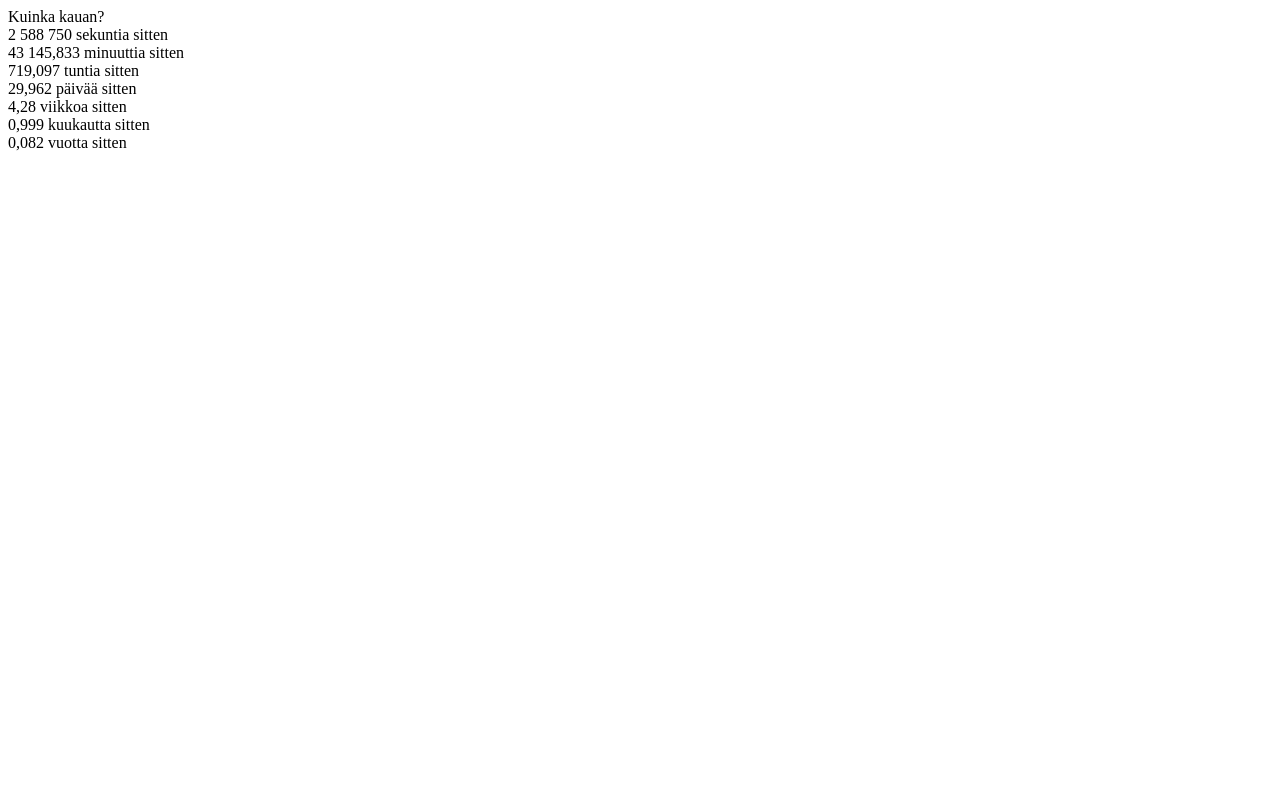
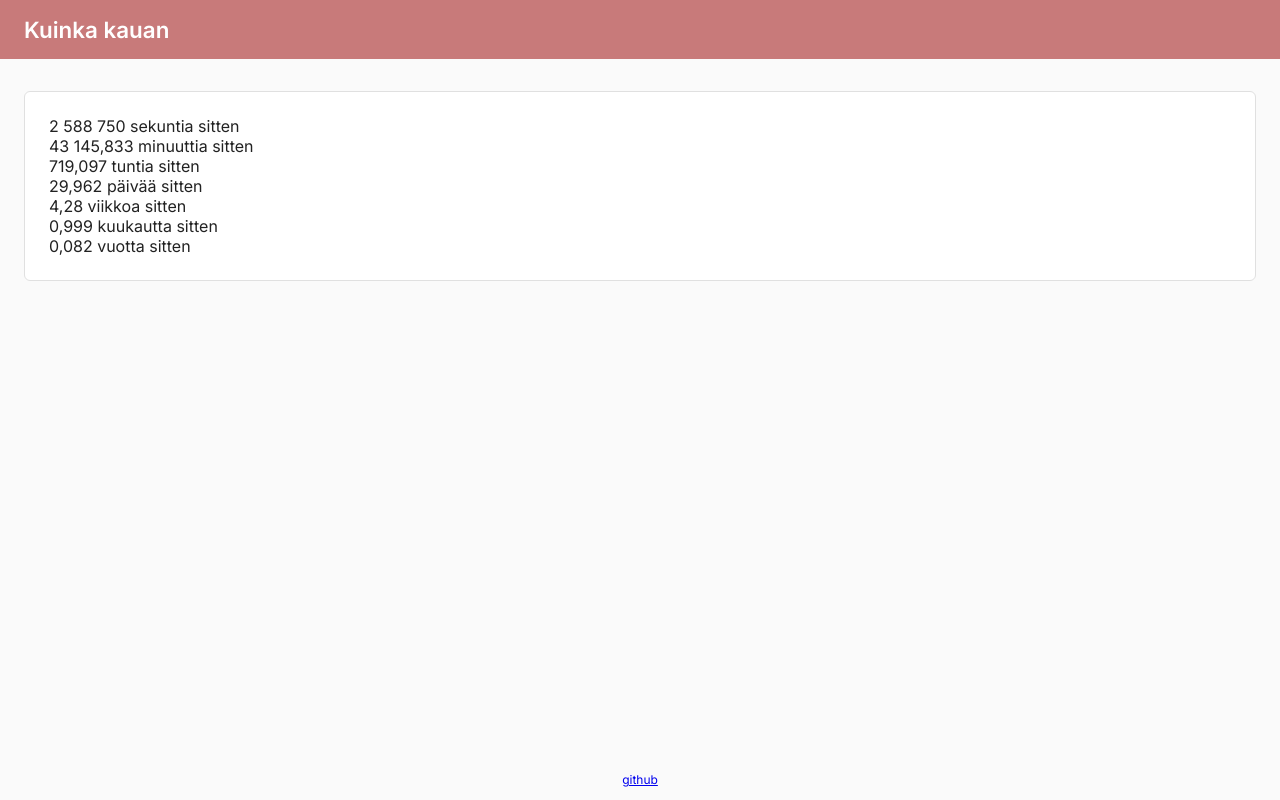
Before and after one commit to jvuor/kuinka, a website built with Vite: page index.html in a window 1280 px wide. Built offline with nearby package versions, Linux system fonts and the light colour scheme.

Commit message:
update page style

```diff
--- a/index.html
+++ b/index.html
@@ -1,18 +1,24 @@
 <!doctype html>
 <html lang="en">
+
 <head>
   <meta charset="UTF-8" />
   <meta name="viewport" content="width=device-width, initial-scale=1.0" />
   <title>Kuinka</title>
+
+  <link href="https://fonts.googleapis.com/css2?family=Inter:wght@300;400;600&display=swap" rel="stylesheet">
 </head>
+
 <body>
-    <div id="app">
-      <header>
-        Kuinka kauan?
-      </header>
-      <article id="time-data">
-      </article>
+  <header>Kuinka kauan</header>
+
+  <main>
+    <div id="time-data"></div>
+  </main>
+
+  <footer><a href="https://github.com/jvuor/kuinka">github</a></footer>
   </div>
   <script type="module" src="/src/main.ts"></script>
 </body>
+
 </html>
--- a/src/style.css
+++ b/src/style.css
@@ -1,3 +1,42 @@
+body {
+  margin: 0;
+  font-family: 'Inter', sans-serif;
+  background: #fafafa;
+  color: #222;
+  display: flex;
+  flex-direction: column;
+  min-height: 100vh;
+}
+
+
+header {
+  background: #c87a7a;
+  color: white;
+  padding: 1rem 1.5rem;
+  font-size: 1.4rem;
+  font-weight: bold;
+}
+
+
+main {
+  flex: 1;
+  padding: 2rem 1.5rem;
+}
+
+
 #time-data {
   white-space: pre-wrap;
+  background: #ffffff;
+  border: 1px solid #e0e0e0;
+  padding: 1.5rem;
+  border-radius: 6px;
+  min-height: 120px;
 }
+
+
+footer {
+  text-align: center;
+  font-size: 0.75rem;
+  color: #666;
+  padding: 0.8rem;
+}
```
Lines whose indentation alone changed are shown as unchanged.
